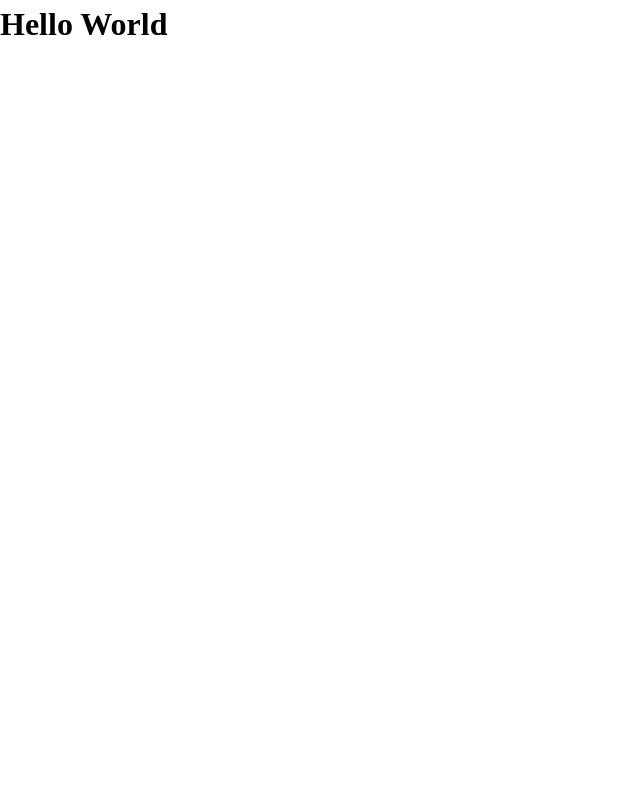
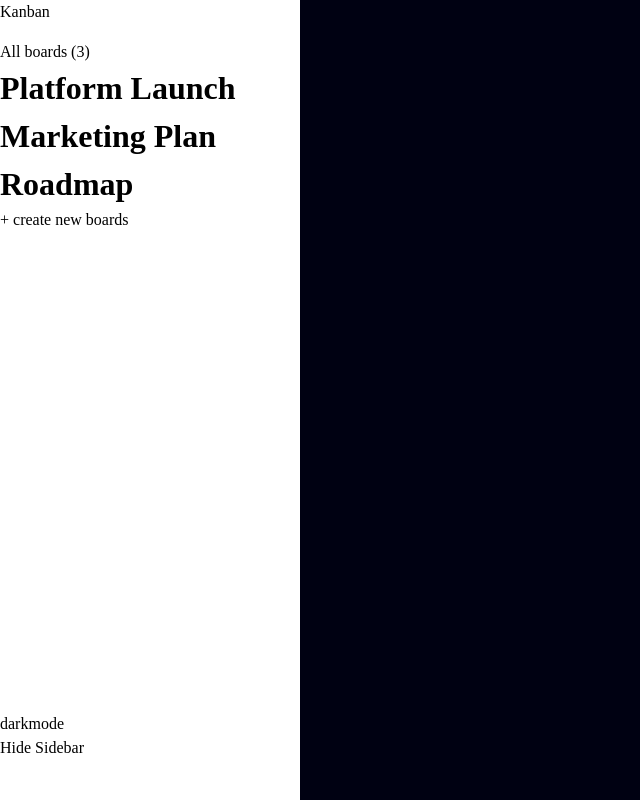
Before and after one commit to BuraYu/kanban_board, a React (Create React App) app: page / in a window 1280 px wide. Shown: the whole page, without its empty margins (0-640 px from the left). Built offline with nearby package versions, Linux system fonts and the light colour scheme.

Commit message:
add boards component

```diff
--- a/src/App.css
+++ b/src/App.css
@@ -14,6 +14,8 @@
 body {
   line-height: 1.5;
   -webkit-font-smoothing: antialiased;
+  /* remove this */
+  background-color: #000112;
 }
 
 img,
@@ -105,6 +107,7 @@ h6 {
   font-weight: 700;
   font-style: normal;
   line-height: 0.9375;
+  letter-spacing: 0.15rem;
 }
 
 .font-body-l {
--- a/src/App.js
+++ b/src/App.js
@@ -1,9 +1,10 @@
 import "./App.css";
+import Boards from "./components/Boards";
 
 function App() {
   return (
     <div className="App">
-      <h1>Hello World</h1>
+      <Boards />
     </div>
   );
 }
--- /dev/null
+++ b/src/components/Boards.css
@@ -0,0 +1,18 @@
+@import url("../App.css");
+
+.boards--container {
+  height: 100vh;
+  max-width: 300px;
+  min-width: 250px;
+  background-color: var(--pure-white);
+}
+
+.logo {
+  height: 5%;
+}
+.name-unknown {
+  height: 90%;
+  display: flex;
+  flex-direction: column;
+  justify-content: space-between;
+}
--- /dev/null
+++ b/src/components/Boards.jsx
@@ -0,0 +1,37 @@
+import "./Boards.css";
+import "../App.css";
+import { useState } from "react";
+
+const Boards = () => {
+  const [boards, setBoards] = useState([
+    {
+      name: "Platform Launch",
+    },
+    {
+      name: "Marketing Plan",
+    },
+    {
+      name: "Roadmap",
+    },
+  ]);
+
+  return (
+    <div className="boards--container">
+      <div className="logo">Kanban</div>
+      <div className="name-unknown">
+        <div className="boards-list">
+          <span>All boards ({boards.length})</span>
+          {boards.map((ele, index) => {
+            return <h1>{boards[index].name}</h1>;
+          })}
+          <span>+ create new boards</span>
+        </div>
+        <div className="low-container">
+          <div className="dark-mode">darkmode</div>
+          <span>Hide Sidebar</span>
+        </div>
+      </div>
+    </div>
+  );
+};
+export default Boards;
```
